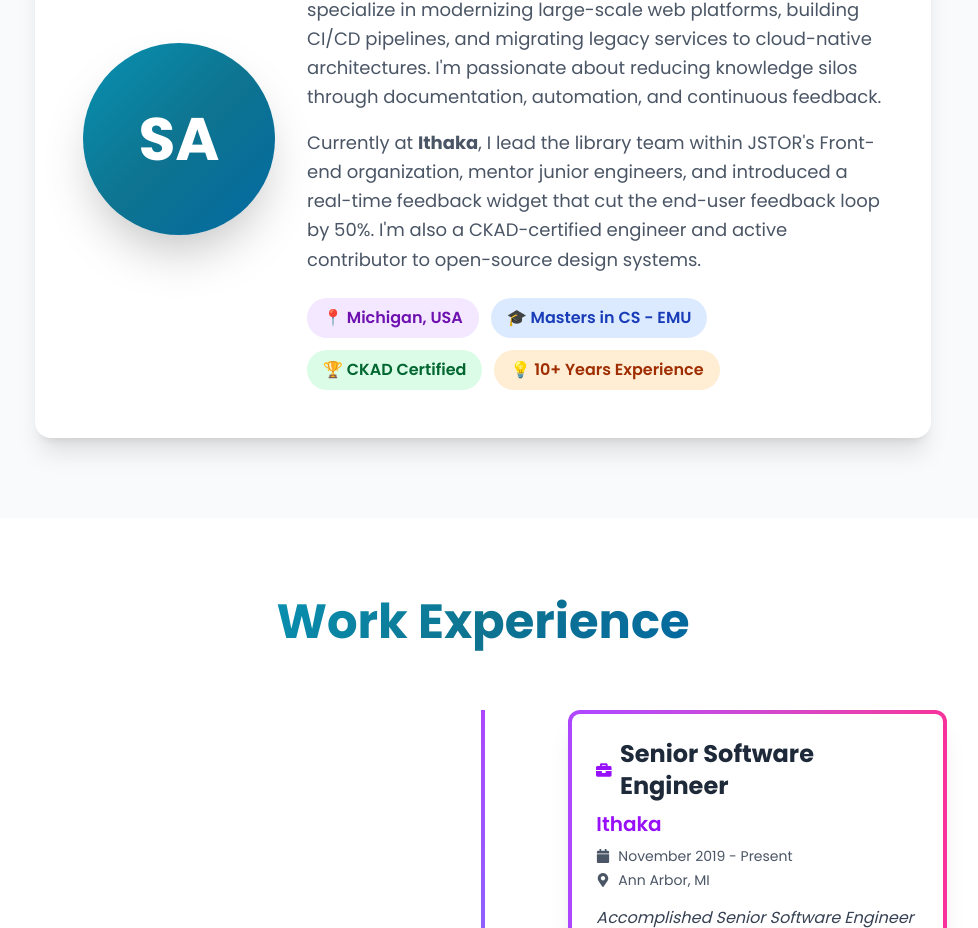
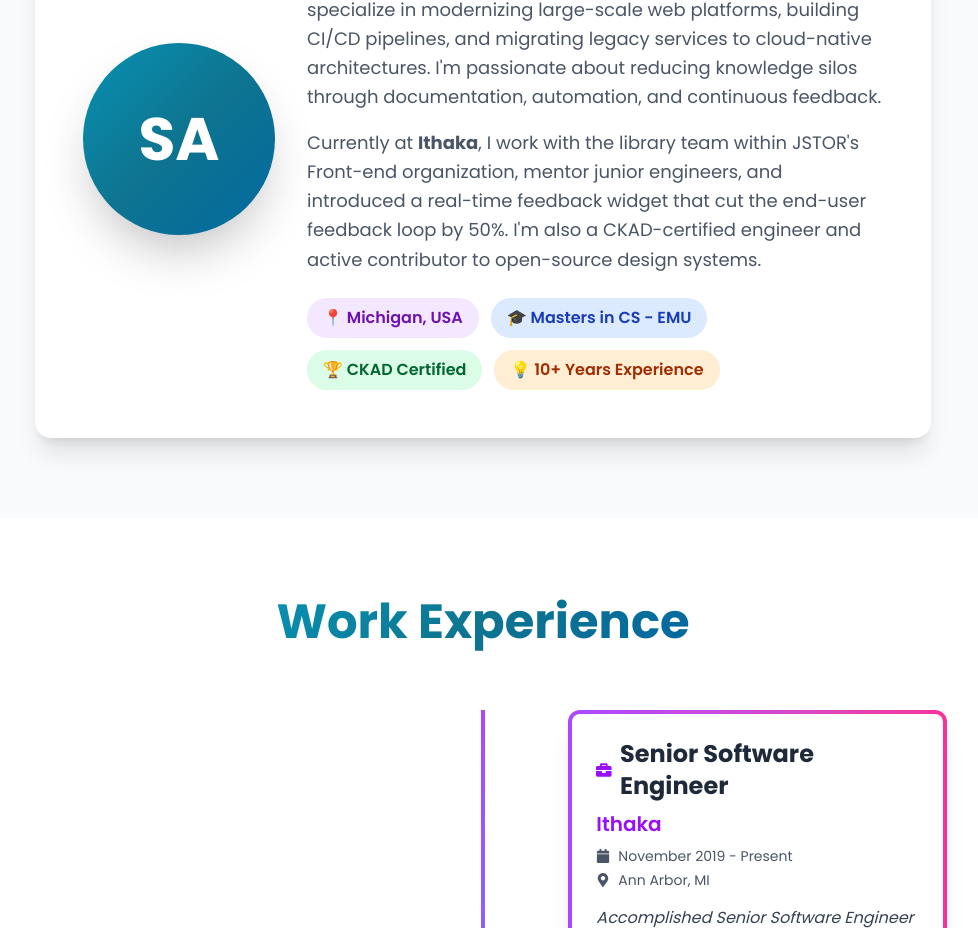
Before and after one commit to SatyaAchanta/portfolio, a Next.js app: page / in a window 1280 px wide. Shown: the part 1136-2064 px from the top of the page, without its empty margins (157-1135 px from the left). Built offline with nearby package versions, Linux system fonts and the light colour scheme.

Commit message:
Update wording (#3)

```diff
--- a/components/About.tsx
+++ b/components/About.tsx
@@ -41,10 +41,10 @@
                     about reducing knowledge silos through documentation, automation, and continuous feedback.
                   </p>
                   <p className="text-lg text-gray-600 dark:text-gray-300 leading-relaxed">
-                    Currently at <strong>Ithaka</strong>, I lead the library team within JSTOR&apos;s Front-end
-                    organization, mentor junior engineers, and introduced a real-time feedback widget that cut the
-                    end-user feedback loop by 50%. I&apos;m also a CKAD-certified engineer and active contributor
-                    to open-source design systems.
+                    Currently at <strong>Ithaka</strong>, I work with the library team within JSTOR&apos;s
+                    Front-end organization, mentor junior engineers, and introduced a real-time feedback widget
+                    that cut the end-user feedback loop by 50%. I&apos;m also a CKAD-certified engineer and active
+                    contributor to open-source design systems.
                   </p>
 
                   <div className="mt-6 flex flex-wrap gap-3">
```
